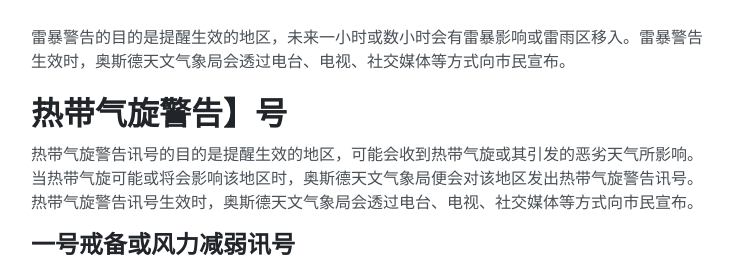
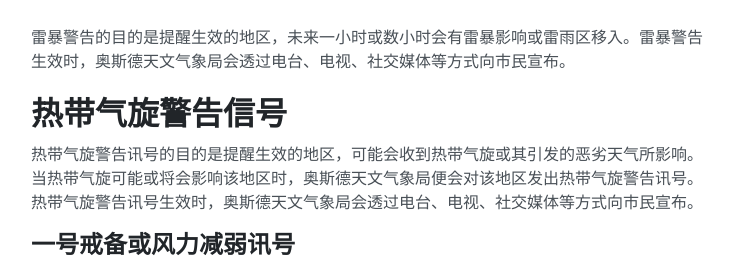
Before and after one commit to vunconf/vunconf.github.io, a Jekyll site: the page built from iao/osd/wns_intro.md, in a window 1280 px wide and 900 px high, scrolled down 2132 px. Shown: the part 166-432 px from the top of the window, without its empty margins (273-1006 px from the left). Built offline with Jekyll 4.4.1, drawn with Linux system fonts in a browser that asks for light colours.

Commit message:
Update wns_intro.md

```diff
--- a/iao/osd/wns_intro.md
+++ b/iao/osd/wns_intro.md
@@ -59,7 +59,7 @@ permalink: /iao/osd/wns_intro/
 <h1 id="THN">雷暴警告</h1>
 <img src="/assets/ThunderStormWarning_OSD.svg" width="25%" style="margin: 0px auto; margin-bottom: 25px;">
 <p>雷暴警告的目的是提醒生效的地区，未来一小时或数小时会有雷暴影响或雷雨区移入。雷暴警告生效时，奥斯德天文气象局会透过电台、电视、社交媒体等方式向市民宣布。</p>
-<h1 id="THN">热带气旋警告】号</h1>
+<h1 id="THN">热带气旋警告信号</h1>
 <p>热带气旋警告讯号的目的是提醒生效的地区，可能会收到热带气旋或其引发的恶劣天气所影响。当热带气旋可能或将会影响该地区时，奥斯德天文气象局便会对该地区发出热带气旋警告讯号。热带气旋警告讯号生效时，奥斯德天文气象局会透过电台、电视、社交媒体等方式向市民宣布。</p>
 <h2 id="TPH1">一号戒备或风力减弱讯号</h2>
 <img src="/assets/TphNo1.svg" width="25%" style="margin: 0px auto; margin-bottom: 25px;border-radius: 0px;">
```
